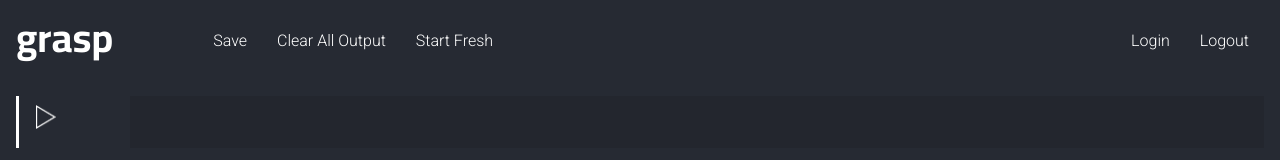
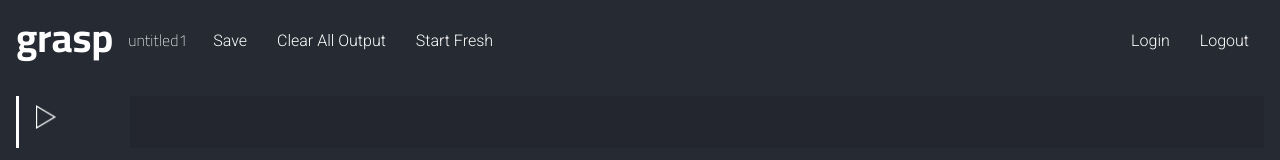
Before and after one commit to outoflaksh/grasp-notebooks, a React (Create React App) app in the folder frontend/: page /workplace in a window 1280 px wide. Shown: the top 160 px of the page. Built offline with nearby package versions, Linux system fonts and the light colour scheme.

Commit message:
def fixed it this time

```diff
--- a/frontend/src/components/Notebook.js
+++ b/frontend/src/components/Notebook.js
@@ -15,11 +15,7 @@ function Notebook() {
         setNotebookName,
     } = useContext(NotebookContext);
 
-    useEffect(() => {
-        nameRef.current = notebookName;
-    }, [notebookName]);
-
-    const nameRef = useRef(notebookName);
+    useEffect(() => {}, [notebookName]);
 
     useMenu([
         <input
@@ -28,10 +24,10 @@ function Notebook() {
                 let v = "" + e.target.value;
                 console.log(v);
                 setNotebookName(v);
+                localStorage.setItem("notebookName", e.target.value);
             }}
             className="notebook-name"
-            ref={nameRef}
-            // value={notebookName}
+            defaultValue={notebookName}
         />,
         <button key={uuidv4()} onClick={saveNotebook}>
             Save
--- a/frontend/src/contexts/notebookContext.js
+++ b/frontend/src/contexts/notebookContext.js
@@ -12,7 +12,11 @@ export function NotebookProvider({ children }) {
         },
     ]);
 
-    const [notebookName, setNotebookName] = useState("");
+    const savedName = localStorage.getItem("notebookName");
+
+    const [notebookName, setNotebookName] = useState(
+        savedName ? savedName : "untitled1"
+    );
 
     function copyNotebook(notebook) {
         let newNotebook = [];
```
